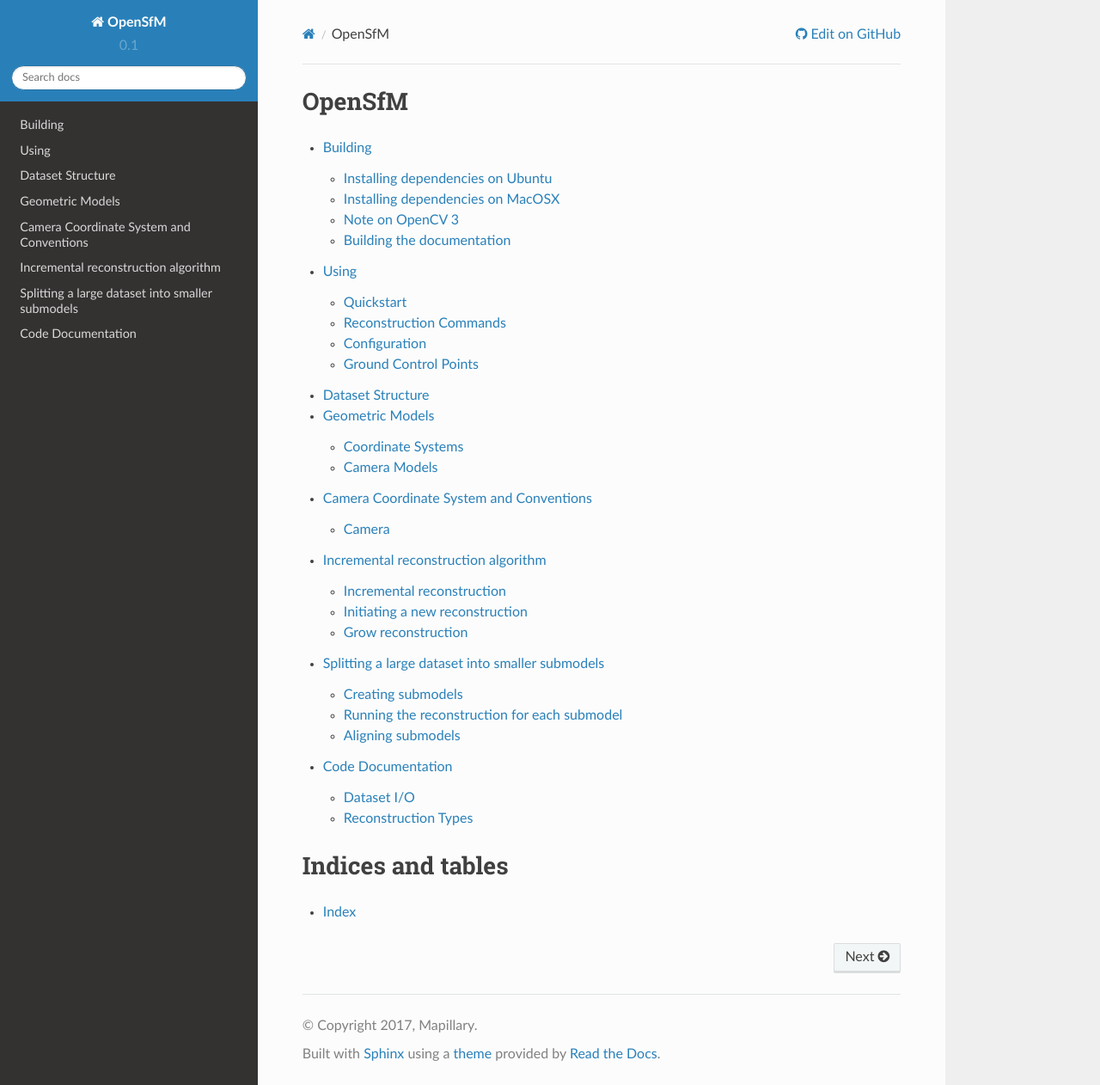
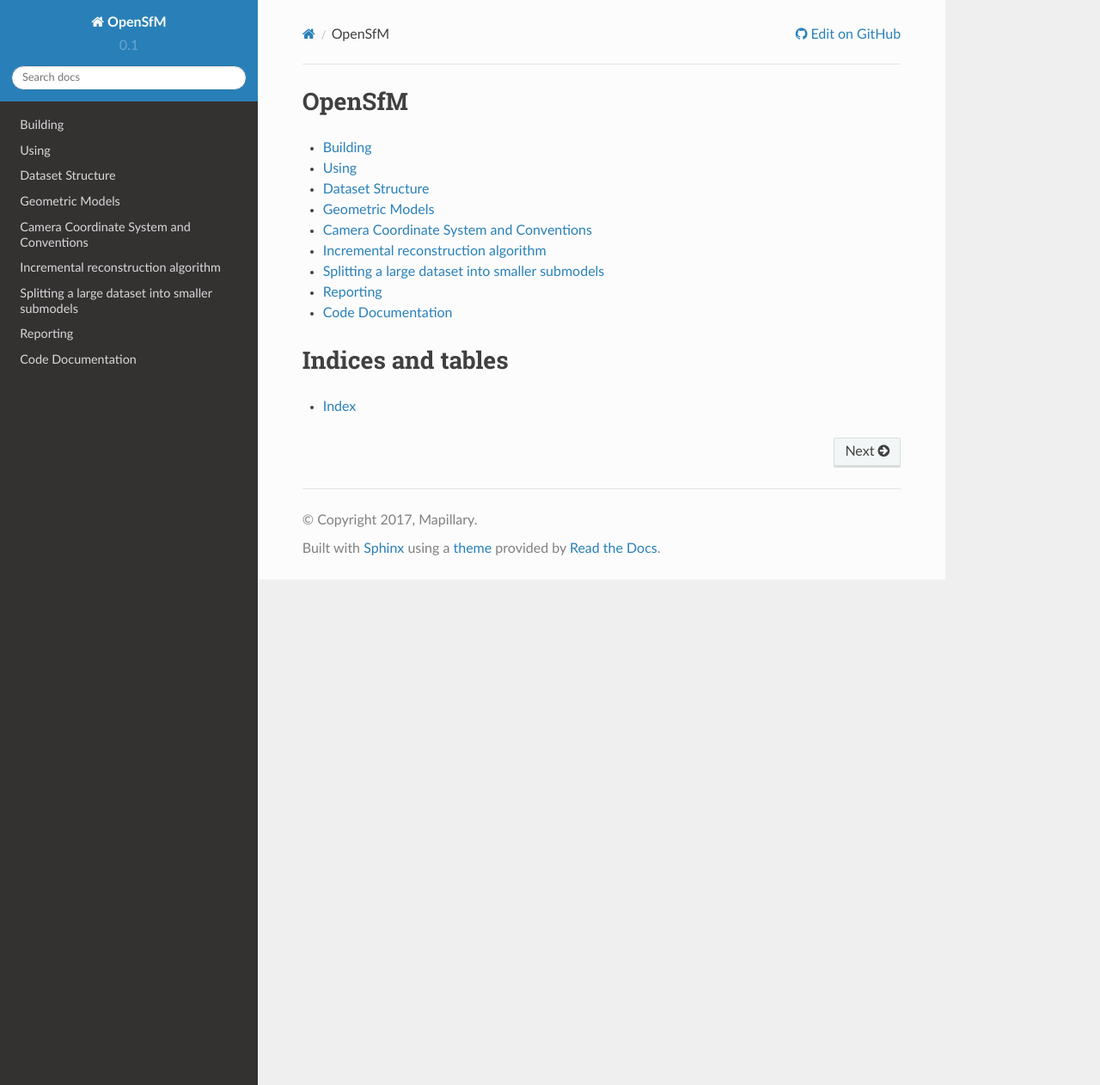
Before and after one commit to mapillary/OpenSfM, a Sphinx documentation site: the page built from doc/source/index.rst, in a window 1280 px wide and 1262 px high. Shown: the whole window at 86% size. Built offline with Sphinx 7.4.7 and the Read the Docs theme 2.0.0, drawn with Linux system fonts in a browser that asks for light colours; some of the changed lines change nothing that is shown.

Commit message:
doc: add reporting doc

```diff
--- a/doc/source/index.rst
+++ b/doc/source/index.rst
@@ -4,7 +4,7 @@
 =======
 
 .. toctree::
-   :maxdepth: 2
+   :maxdepth: 1
 
    building
    using
@@ -13,6 +13,7 @@
    cam_coord_system
    reconstruction_module
    large
+   reporting
    api
 
 Indices and tables
--- /dev/null
+++ b/doc/source/reporting.rst
@@ -0,0 +1,106 @@
+.. Docs on the reporting
+
+
+Reporting
+=========
+
+OpenSfM commands write reports on the work done.  Reports are stored in the ``reports`` folder in json format so that they can be loaded by programatically.  Here is the list of reports produced and the data included.
+
+Feature detection
+-----------------
+The report on feature detection is stored in the file ``features.json``.  Its structure is as follow::
+
+    {
+        "wall_time": {{ total time compting features }},
+        "image_reports": [   # For each image
+            {
+                "wall_time": {{ feature extraction time }},
+                "image": {{ image name }},
+                "num_features": {{ number of features }}
+            },
+            ...
+        ]
+    }
+
+Matching
+--------
+
+The report on matching is stored in the file ``matches.json``.  Its structure is as follow::
+
+    {
+        "wall_time": {{ total time compting matches }},
+        "pairs": {{ list of candidate image pairs }}
+        "num_pairs": {{ number of candidate image pairs }},
+        "num_pairs_distance": {{ number of pairs selected based on distance }},
+        "num_pairs_time": {{ number of pairs selected based on time }},
+        "num_pairs_order": {{ number of pairs selected based on order }},
+    }
+
+Create tracks
+-------------
+
+The report on tracks creation is stored in the file ``tracks.json``.  Its structure is as follow::
+
+    {
+        "wall_time": {{ total time computing tracks }}
+        "wall_times": {
+            "load_features": {{ time loading features }},
+            "load_matches": {{ time loading matches }},
+            "compute_tracks": {{ time computing tracks }},
+        },
+        "num_images": {{ number of images with tracks }},
+        "num_tracks": {{ number of tracks }},
+        "view_graph": {{ number of image tracks for each image pair }}
+    }
+
+Reconstruction
+--------------
+
+The report on the reconstruction process is stored in the file ``reconstruction.json``.  Its structure is as follow::
+
+    {
+        "wall_times": {
+            "compute_reconstructions": {{ time computing the reconstruction }},
+            "compute_image_pairs": {{ time computing the candidate initial pairs }},
+            "load_tracks_graph": {{ time loading tracks }}
+        },
+        "num_candidate_image_pairs": {{ number of candidate image pairs for initializing reconstructions }},
+        "reconstructions": [  # For each reconstruction build
+            {
+                "bootstrap": {  # Initialization information
+                    "memory_usage": {{ memory usage at the end of the process }},
+                    "image_pair": {{ initial image pair }},
+                    "common_tracks": {{ number of common tracks of the image pair }},
+                    "two_view_reconstruction": {
+                        "5_point_inliers": {{ number of inliers for the 5-point algorithm }},
+                        "plane_based_inliers": {{ number of inliers for the plane based initialization }},
+                        "method": {{ method used for initialization "5_point" or "plane_based" }}
+                    },
+                    "triangulated_points": {{ number of triangulated points }},
+                    "decision": {{ either "Success" or the reason for failure }},
+                },
+                "grow": {  # Incremental growth information
+                    "steps": [  # For every growth step
+                        {
+                            "image": {{ image name }},
+                            "resection": {
+                                "num_inliers": {{ number of inliers }},
+                                "num_common_points": {{ number of reconstructed points visible on the new image }}
+                            },
+                            "triangulated_points": {{ number of newly triangulated points }},
+                            "memory_usage": {{ memory usage after adding the image }},
+                            "bundle": {
+                                "wall_times": {
+                                    "setup": {{ time setting up bundle }},
+                                    "run": {{ time running bundle }},
+                                    "teardown": {{ time updating the values after bundle }},
+                                },
+                                "brief_report": {{ Ceres brief report }}
+                            },
+                        }
+                    ]
+                }
+            }
+        ],
+        "not_reconstructed_images": {{ images that could not be reconstructed }},
+    }
```
